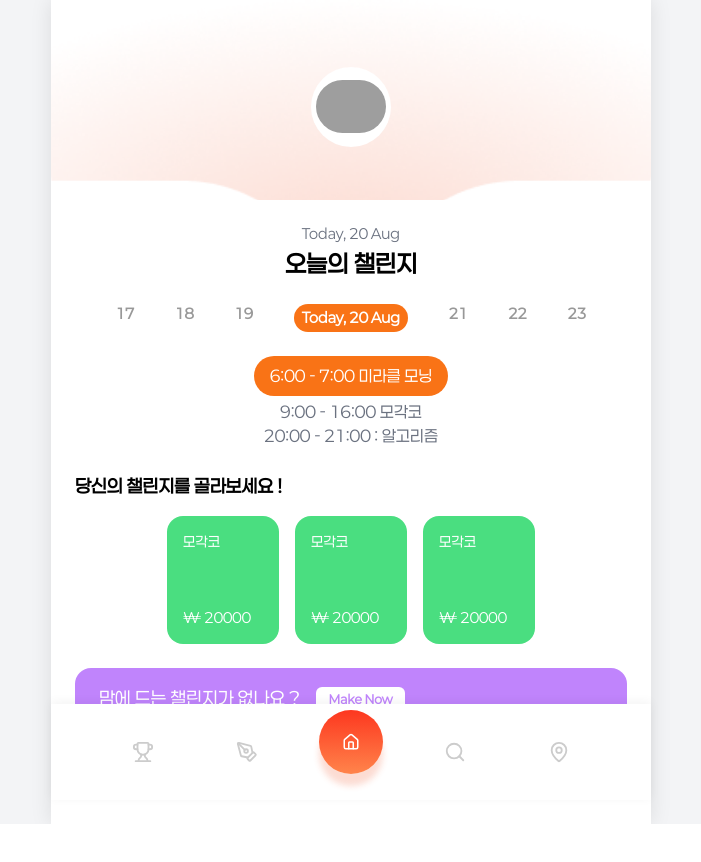
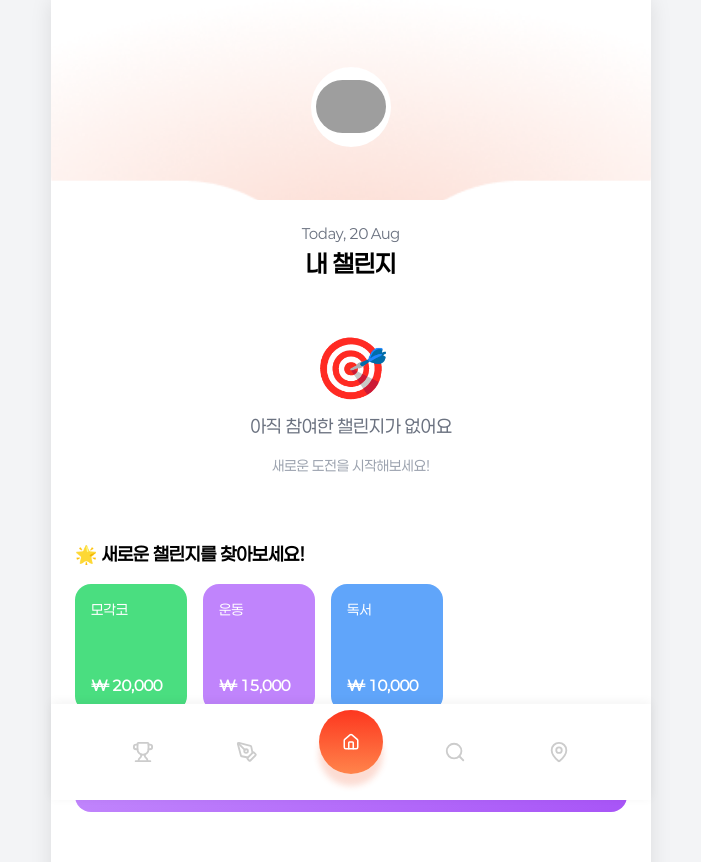
Before and after one commit to yeeun426/moyeo-web, a Next.js app: page /home in a window 1280 px wide. Shown: the top 862 px of the page, without its empty margins (289-990 px from the left). Before the commit the page ends 824 px from the top, so only its background shows below. Built offline with nearby package versions, Linux system fonts and the light colour scheme; grey boxes are pictures that could not be loaded.

Commit message:
feat : 내 챌린지 api 연동

```diff
--- a/src/app/home/page.tsx
+++ b/src/app/home/page.tsx
@@ -2,7 +2,7 @@
 
 import Image from "next/image";
 import Link from "next/link";
-import { useMemo } from "react";
+import { useMemo, useEffect, useState } from "react";
 
 const monthNames = [
   "Jan",
@@ -19,17 +19,180 @@ const monthNames = [
   "Dec",
 ];
 
+type Challenge = {
+  challengeId: string;
+  title: string;
+  startDate: string;
+  endDate: string;
+  type: string;
+  fee: number;
+  description: string;
+  status: string;
+  option?: {
+    time?: number;
+    start?: string;
+    end?: string;
+  };
+  rule: number;
+};
+
 const Home = () => {
-  const { formattedDate, currentDate } = useMemo(() => {
+  const { formattedDate, today } = useMemo(() => {
     const today = new Date();
     const formatted = `Today, ${today.getDate()} ${monthNames[today.getMonth()]}`;
     return {
       formattedDate: formatted,
-      currentDate: today.getDate(),
+      today: today.toISOString().split("T")[0],
     };
-  }, [monthNames]);
+  }, []);
+
   const nickname = sessionStorage.getItem("nickname");
   const character = sessionStorage.getItem("character");
+
+  const [myChallenges, setMyChallenges] = useState<Challenge[]>([]);
+
+  // 챌린지를 상태별로 분류
+  const categorizedChallenges = useMemo(() => {
+    const ongoing: Challenge[] = [];
+    const upcoming: Challenge[] = [];
+    const completed: Challenge[] = [];
+
+    myChallenges.forEach((challenge) => {
+      const startDate = new Date(challenge.startDate);
+      const endDate = new Date(challenge.endDate);
+      const todayDate = new Date(today);
+
+      if (todayDate < startDate) {
+        upcoming.push(challenge);
+      } else if (todayDate > endDate) {
+        completed.push(challenge);
+      } else {
+        ongoing.push(challenge);
+      }
+    });
+
+    return { ongoing, upcoming, completed };
+  }, [myChallenges, today]);
+
+  useEffect(() => {
+    const fetchMyChallenges = async () => {
+      try {
+        const token = sessionStorage.getItem("accessToken");
+        if (!token) return;
+
+        const res = await fetch(
+          `${process.env.NEXT_PUBLIC_API_BASE_URL}/v1/challenges/me`,
+          {
+            method: "GET",
+            headers: {
+              "Content-Type": "application/json",
+              Authorization: `${token}`,
+            },
+          }
+        );
+
+        const body = await res.json();
+
+        if (res.ok) {
+          const challenges =
+            body?.data?.content?.map((item: any) => item.challenge) ?? [];
+          setMyChallenges(challenges);
+        } else {
+          console.error("내 챌린지 불러오기 실패:", body?.message);
+        }
+      } catch (err) {
+        console.error("API 호출 실패:", err);
+      }
+    };
+
+    fetchMyChallenges();
+  }, []);
+
+  // 날짜 포맷팅 함수
+  const formatDate = (dateString: string) => {
+    const date = new Date(dateString);
+    return `${date.getMonth() + 1}/${date.getDate()}`;
+  };
+
+  // 남은 일수 계산
+  const getDaysUntilStart = (startDate: string) => {
+    const start = new Date(startDate);
+    const todayDate = new Date(today);
+    const diffTime = start.getTime() - todayDate.getTime();
+    const diffDays = Math.ceil(diffTime / (1000 * 60 * 60 * 24));
+    return diffDays;
+  };
+
+  // 챌린지 카드 컴포넌트
+  const ChallengeCard = ({
+    challenge,
+    type,
+  }: {
+    challenge: Challenge;
+    type: "ongoing" | "upcoming" | "completed";
+  }) => {
+    const baseClasses = "rounded-2xl p-4 mb-3 border-2 transition-all";
+
+    let cardClasses = "";
+    let statusText = "";
+    let statusColor = "";
+
+    switch (type) {
+      case "ongoing":
+        cardClasses =
+          "bg-gradient-to-r from-orange-400 to-orange-500 text-white border-orange-300";
+        statusText = `진행중 (${formatDate(challenge.endDate)}까지)`;
+        statusColor = "bg-orange-600";
+        break;
+      case "upcoming":
+        const daysLeft = getDaysUntilStart(challenge.startDate);
+        cardClasses =
+          "bg-gradient-to-r from-blue-400 to-blue-500 text-white border-blue-300";
+        statusText = `${daysLeft}일 후 시작 (${formatDate(challenge.startDate)})`;
+        statusColor = "bg-blue-600";
+        break;
+      case "completed":
+        cardClasses =
+          "bg-gradient-to-r from-gray-300 to-gray-400 text-gray-700 border-gray-200";
+        statusText = "완료됨";
+        statusColor = "bg-gray-500";
+        break;
+    }
+
+    return (
+      <Link
+        key={challenge.challengeId}
+        href={`/challenge-detail/${challenge.challengeId}`}
+        className="block"
+      >
+        <div
+          className={`${baseClasses} ${cardClasses} hover:scale-[1.02] cursor-pointer`}
+        >
+          <div className="flex justify-between items-start mb-2">
+            <h4 className="font-bold text-lg">{challenge.title}</h4>
+            <span
+              className={`px-2 py-1 rounded-full text-xs font-medium ${statusColor} text-white`}
+            >
+              {challenge.type}
+            </span>
+          </div>
+
+          <p className="text-sm opacity-90 mb-2">{statusText}</p>
+
+          <div className="flex justify-between items-end">
+            <span className="text-sm font-medium">
+              {challenge.fee.toLocaleString()}원
+            </span>
+            {challenge.option?.start && challenge.option?.end && (
+              <span className="text-xs opacity-80">
+                {challenge.option.start} - {challenge.option.end}
+              </span>
+            )}
+          </div>
+        </div>
+      </Link>
+    );
+  };
 
   return (
     <main className="bg-white">
@@ -54,59 +217,95 @@ const Home = () => {
         </div>
       </div>
 
-      <section className="flex flex-col items-center px-6 mt-6">
-        <div className="text-center">
+      <section className="flex flex-col px-6 mt-6">
+        <div className="text-center mb-6">
           <p className="text-gray-500 text-sm">{formattedDate}</p>
-          <h2 className="text-2xl font-bold font-paperlogy mt-1">
-            오늘의 챌린지
-          </h2>
+          <h2 className="text-2xl font-bold font-paperlogy mt-1">내 챌린지</h2>
         </div>
 
-        <div className="flex justify-evenly w-full my-6 text-sm font-bold">
-          {[...Array(7)].map((_, idx) => {
-            const offset = idx - 3;
-            const date = currentDate + offset;
-            return (
-              <div
-                key={idx}
-                className={
-                  offset === 0
-                    ? "bg-orange-500 text-white px-2 py-1 rounded-full"
-                    : "opacity-40"
-                }
-              >
-                {offset === 0 ? formattedDate : date}
-              </div>
-            );
-          })}
-        </div>
+        {/* 진행중인 챌린지 */}
+        {categorizedChallenges.ongoing.length > 0 && (
+          <div className="mb-6">
+            <h3 className="text-lg font-bold mb-3 text-orange-600">
+              🔥 오늘의 챌린지
+            </h3>
+            {categorizedChallenges.ongoing.map((challenge) => (
+              <ChallengeCard
+                key={challenge.challengeId}
+                challenge={challenge}
+                type="ongoing"
+              />
+            ))}
+          </div>
+        )}
 
-        <div className="bg-orange-500 text-white rounded-full px-4 py-2 text-base font-medium mb-1">
-          6:00 - 7:00 미라클 모닝
-        </div>
-        <p className="text-gray-500 text-base">9:00 - 16:00 모각코</p>
-        <p className="text-gray-500 text-base mb-6">20:00 - 21:00 : 알고리즘</p>
+        {/* 예정된 챌린지 */}
+        {categorizedChallenges.upcoming.length > 0 && (
+          <div className="mb-6">
+            <h3 className="text-lg font-bold mb-3 text-blue-600">
+              ⏰ 예정된 챌린지
+            </h3>
+            {categorizedChallenges.upcoming.map((challenge) => (
+              <ChallengeCard
+                key={challenge.challengeId}
+                challenge={challenge}
+                type="upcoming"
+              />
+            ))}
+          </div>
+        )}
 
-        <h3 className="text-lg font-bold  w-full text-left">
-          당신의 챌린지를 골라보세요 !
+        {/* 완료된 챌린지 */}
+        {categorizedChallenges.completed.length > 0 && (
+          <div className="mb-6">
+            <h3 className="text-lg font-bold mb-3 text-gray-600">
+              ✅ 완료한 챌린지
+            </h3>
+            {categorizedChallenges.completed.map((challenge) => (
+              <ChallengeCard
+                key={challenge.challengeId}
+                challenge={challenge}
+                type="completed"
+              />
+            ))}
+          </div>
+        )}
+
+        {/* 참여한 챌린지가 없을 때 */}
+        {myChallenges.length === 0 && (
+          <div className="text-center py-8">
+            <div className="text-6xl mb-4">🎯</div>
+            <p className="text-gray-500 text-lg mb-4">
+              아직 참여한 챌린지가 없어요
+            </p>
+            <p className="text-gray-400 text-sm">새로운 도전을 시작해보세요!</p>
+          </div>
+        )}
+
+        <h3 className="text-lg font-bold w-full text-left mt-8 mb-4">
+          🌟 새로운 챌린지를 찾아보세요!
         </h3>
-        <div className="flex gap-4 mt-4 mb-6">
-          {[1, 2, 3].map((_, idx) => (
+        <div className="flex gap-4 mb-6 overflow-x-auto pb-2">
+          {[
+            { name: "모각코", price: 20000, color: "bg-green-400" },
+            { name: "운동", price: 15000, color: "bg-purple-400" },
+            { name: "독서", price: 10000, color: "bg-blue-400" },
+          ].map((item, idx) => (
             <div
               key={idx}
-              className="bg-green-400 rounded-2xl h-32 w-28 p-4 text-white text-sm flex flex-col justify-between"
+              className={`${item.color} rounded-2xl h-32 w-28 flex-shrink-0 p-4 text-white text-sm flex flex-col justify-between hover:scale-105 transition-transform cursor-pointer`}
             >
-              <span>모각코</span>
-              <span>₩ 20000</span>
+              <span className="font-medium">{item.name}</span>
+              <span className="font-bold">₩ {item.price.toLocaleString()}</span>
             </div>
           ))}
         </div>
 
-        <div className="bg-purple-400 rounded-2xl px-6 py-4 flex items-center gap-4 text-white w-full">
-          <p className="text-lg">맘에 드는 챌린지가 없나요 ?</p>
+        <div className="bg-gradient-to-r from-purple-400 to-purple-500 rounded-2xl px-6 py-4 flex items-center gap-4 text-white w-full mb-6">
+          <p className="text-lg flex-1">맘에 드는 챌린지가 없나요?</p>
           <Link href="/create-challenge">
-            <button className="bg-white text-purple-400 text-xs font-semibold px-3 py-1 rounded-md">
-              Make Now
+            <button className="bg-white text-purple-500 text-sm font-semibold px-4 py-2 rounded-lg hover:bg-gray-100 transition-colors">
+              직접 만들기
             </button>
           </Link>
         </div>
```
